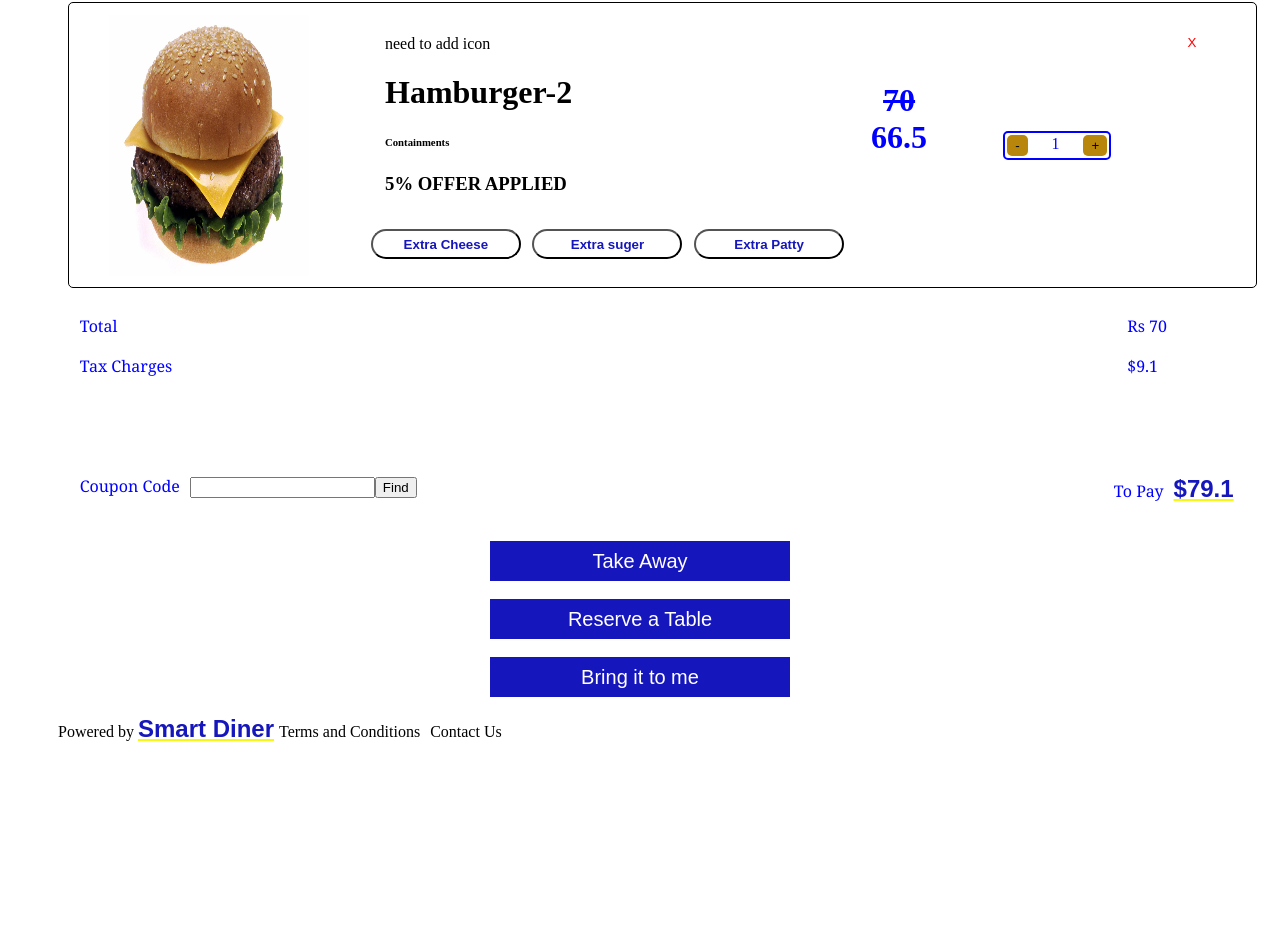
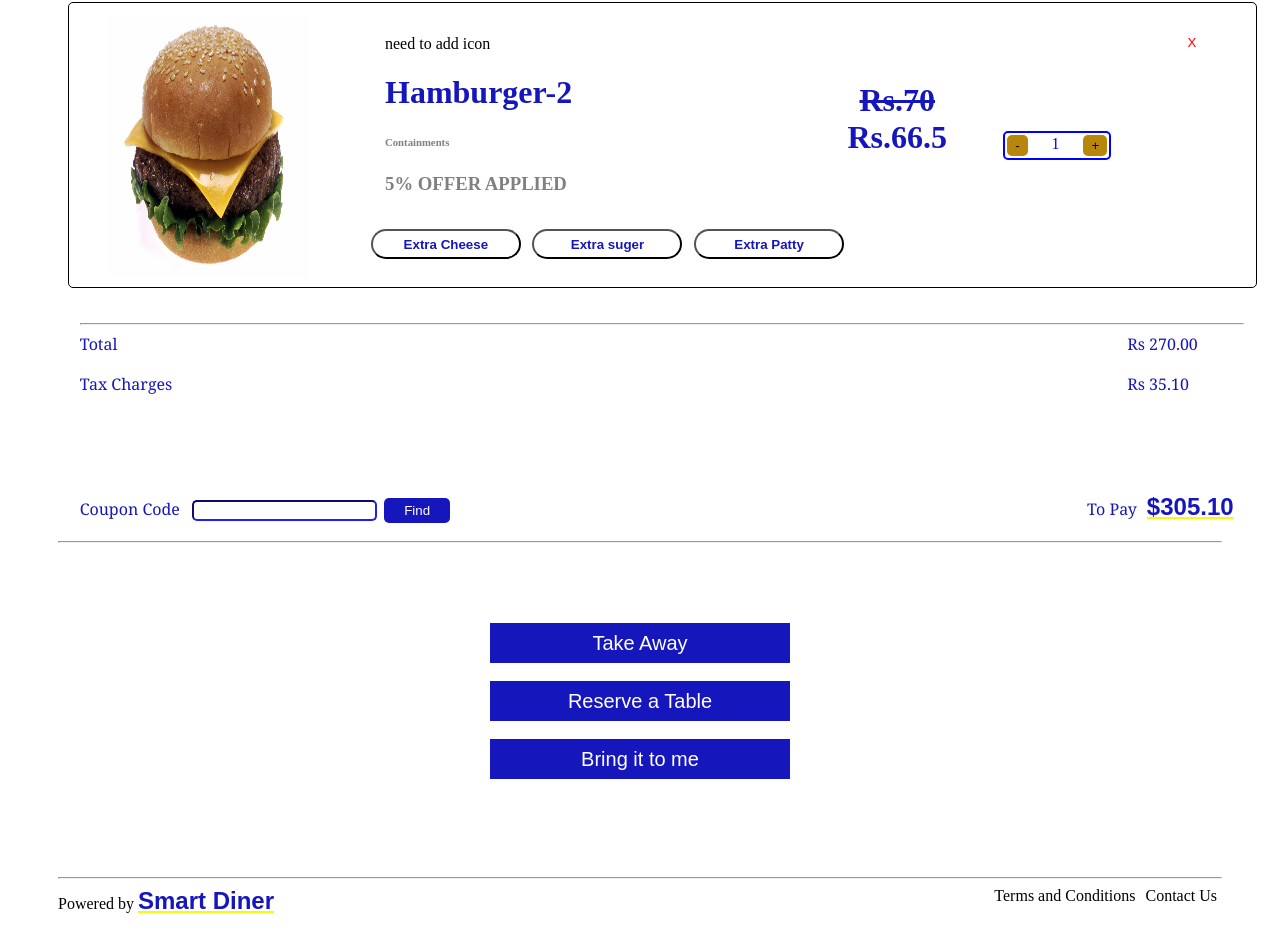
Before and after one commit to VinayVeerappaji/react-taskone, a React (Create React App) app: page / in a window 1280 px wide. Shown: the part 948-1900 px from the top of the page. Before the commit the page ends 1741 px from the top, so only its background shows below. Built offline with nearby package versions, Linux system fonts and the light colour scheme.

Commit message:
final submit

```diff
--- a/src/App.css
+++ b/src/App.css
@@ -1,4 +1,6 @@
 .delivery-type{
+    margin-top: 5em;
+    margin-bottom: 5em;
     display: flex;
     flex-direction: column;
     justify-content: center;
@@ -43,56 +45,46 @@
 .bill-container label{
     font-size: 1em;
     font-family: Georgia, 'Times New Roman', Times, serif;
-    color: blue;
+    color: #1616bd;
     padding-right: 10px;
 
 }
 .bottom-line{
-
-
         width: 100%;
-
         display: flex;
         justify-content: space-between;
 
 }
 
+.bottom-line button{
+    width:5em;
+    border: none;
+    background-color: #1616bd;
+    border-radius: 5px;
+    color: white;
+    padding: 5px;
+    margin: 5px;
+}
+
+input{
+    border-color: #1616bd;
+    border-radius: 5px;
+    margin: 2px;
+}
+
+.delivery-type hr {
+    display: block;
+    height: 2;
+    border: 0;
+    border-top: 1px solid #1616bd;
+    margin: 1em 0;
+    padding: 0;
+}
+
 .coupon{
     width: 80%;
-
 }
 .total{
-
-
-
-
     margin-left: auto;
 
 }
-
-
-
-
-
-.foot-content{
-
-    display: inline;
-
-
-}
-
-.spanleft{
-    position: absolute;
-    left: 0px;
-}
-strong{
-    font-size: 1.5em;
-    font-family: sans-serif;
-    color: #1616bd;
-    text-decoration: underline;
-    text-decoration-color: #f7f711;
-}
-.spanright{
-    position: absolute;
-    right: 0px;
-}
--- a/src/Bill.js
+++ b/src/Bill.js
@@ -6,14 +6,15 @@ class Bill extends React.Component {
         console.log(this.props)
         return(
             <div class="bill-container">
+                <hr/>
                 <div className="top-line">
                 <div class="details">
                     <label>Total</label><br/>
                     <label>Tax Charges</label>
                 </div>
                 <div class="amount">
-                   <label>{`Rs ${this.props.values[0]}`}</label> <br/>
-                    <label>{`$${this.props.values[1]}`}</label>
+                   <label>{`Rs ${this.props.values[0].toFixed(2)}`}</label> <br/>
+                    <label>{`Rs ${this.props.values[1].toFixed(2)}`}</label>
                 </div>
                 </div>
                 <div className="bottom-line">
@@ -25,7 +26,7 @@ class Bill extends React.Component {
 
                     <div className="total">
                     <label>To Pay</label>
-                    <label><strong>{`$${this.props.values[2]}`}</strong></label>
+                    <label><strong>{`$${this.props.values[2].toFixed(2)}`}</strong></label>
                     </div>
                 </div>
 
--- a/src/Delivery.js
+++ b/src/Delivery.js
@@ -5,12 +5,18 @@ import './App.css'
 class Delivery extends React.Component {
     render(){
         return(
-            <div className="delivery-type">
+            <div>
+                <hr/>
+                <div className="delivery-type">
+
                 <button>Take Away</button><br/>
                 <button>Reserve a Table</button><br/>
                 <button>Bring it to me</button><br/>
 
             </div>
+            <hr/>
+            </div>
+
 
         )
     }
--- a/src/HeadFoot.css
+++ b/src/HeadFoot.css
@@ -1,5 +1,4 @@
 .foot-content{
-
 
     width: 100%;
 
@@ -10,6 +9,13 @@
 .span-left{
     width: 80%;
 
+}
+strong{
+    font-size: 1.5em;
+    font-family: sans-serif;
+    color: #1616bd;
+    text-decoration: underline;
+    text-decoration-color: #f7f711;
 }
 .head-content button{
     padding: 5px 5px 5px 5px;
--- a/src/ItemList.js
+++ b/src/ItemList.js
@@ -35,7 +35,7 @@ class ItemList extends React.Component {
     changequantity(index, value) {
         this.setState(prevState => {
             let newItemsStateArray = prevState.items;
-            if (newItemsStateArray[index].quantity > 0){
+            if (newItemsStateArray[index].quantity >= 0){
                 newItemsStateArray[index].quantity = newItemsStateArray[index].quantity + value;
 
             }
@@ -47,7 +47,12 @@ class ItemList extends React.Component {
 
     values() {
         const total = this.state.items.reduce(function (accumulator, currentValue) {
-            return accumulator + currentValue.price.discount>0?(currentValue.price*currentValue.quantity-(currentValue.price*currentValue.quantity*currentValue.price.discount/100)):(currentValue.price*currentValue.quantity);
+            const valueToBeAdded = currentValue.price.discount>0 ?
+            (currentValue.price*currentValue.quantity-(currentValue.price*currentValue.quantity*(currentValue.price.discount/100)))
+            :
+            (currentValue.price*currentValue.quantity);
+            const newTotal = accumulator + valueToBeAdded
+            return  newTotal
             }, 0);
         const tax = total*0.13
         const totalWithTax = total*1.13
--- a/src/components/Item/index.js
+++ b/src/components/Item/index.js
@@ -11,19 +11,19 @@ class Items extends React.Component {
                     <div className="main-content">
                         <div class="item-detail">
                             <label>need to add icon</label>
-                            <h1>{this.props.itemName}</h1>
-                            <h6>Containments</h6>
-                            {this.props.discount>0&&<h3>{this.props.discount}% OFFER APPLIED</h3>}
+                            <h1 style={{color:'#1616bd'}}>{this.props.itemName}</h1>
+                            <h6 style={{color:'grey'}}>Containments</h6>
+                            {this.props.discount>0&&<h3 style={{color:'grey'}}>{this.props.discount}% OFFER APPLIED</h3>}
                         </div>
 
                         <div class='price'>
                             {this.props.discount>0?
                                 <>
-                                <label style={{textDecoration:'line-through'}}>{this.props.price}</label>
-                                <label >{this.props.price-(this.props.price * this.props.discount/100)}</label>
+                                <label style={{textDecoration:'line-through'}}>Rs.{this.props.price}</label>
+                                <label >Rs.{this.props.price-(this.props.price * this.props.discount/100)}</label>
                                 </>
                                 :
-                                <label>{this.props.price}</label>
+                                <label>Rs.{this.props.price}</label>
                                 }
                         </div>
                     </div>
--- a/src/components/Item/style.css
+++ b/src/components/Item/style.css
@@ -48,7 +48,7 @@
     font-size: 2em;
     font-weight: bold;
     font-family: cursive;
-    color: blue;
+    color: #1616bd;
 }
 .top-up{
     display: flex;
@@ -65,6 +65,12 @@
     background-color: white;
     color: #1616bd;
     font-weight: 700;
+}
+
+.top-up button:active{
+    background-color: #1616bd;
+    color: white;
+    border: none;
 }
 
 
```
